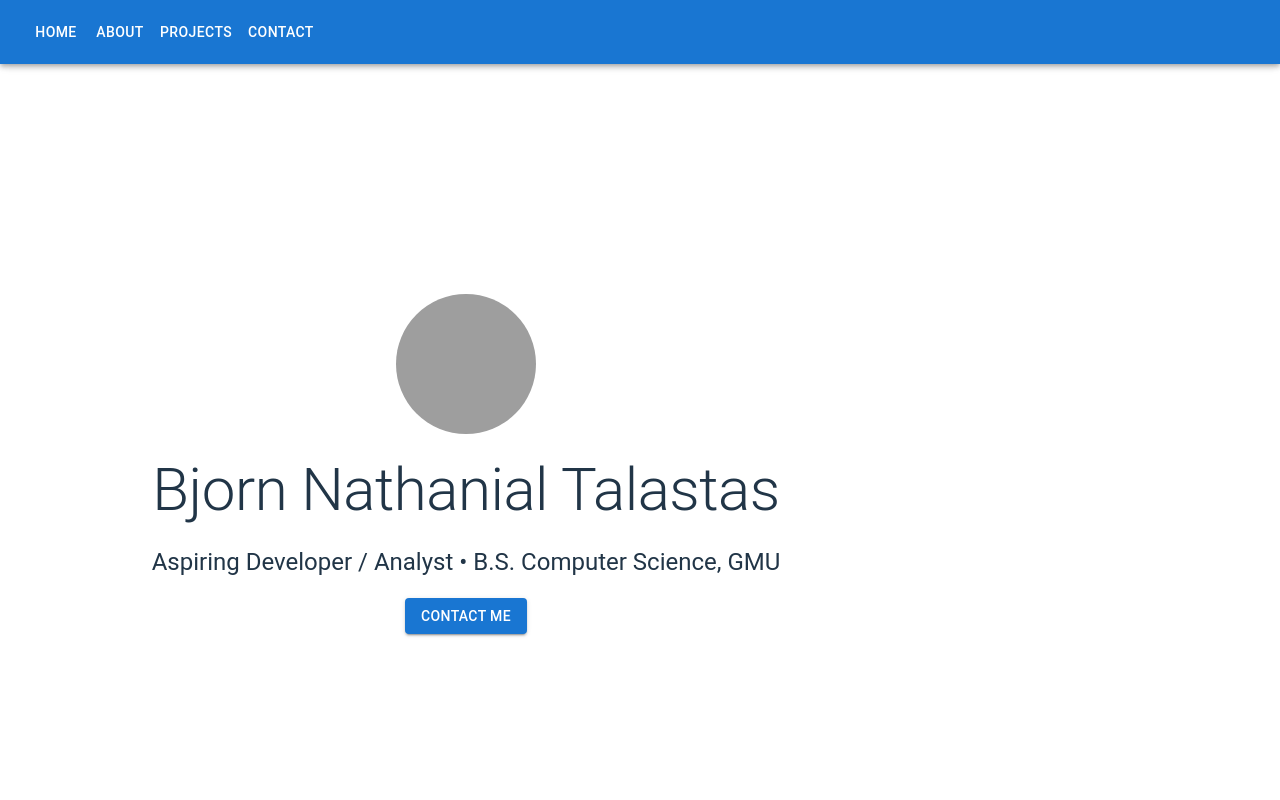
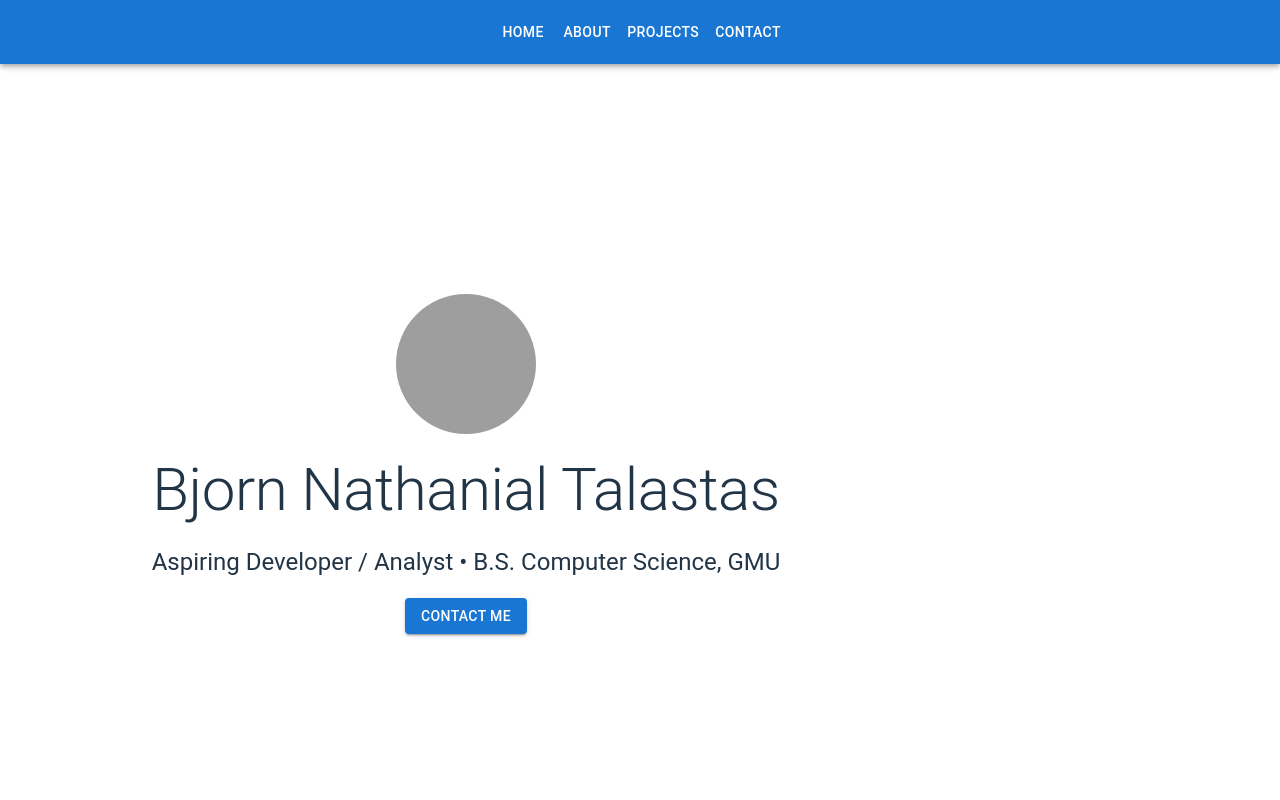
Before and after one commit to btalastas/btal-website-v2, a React (Vite) app: page / in a window 1280 px wide. Shown: the top 800 px of the page. Built offline with nearby package versions, Linux system fonts and the light colour scheme; grey boxes are pictures that could not be loaded.

Commit message:
centered section names

```diff
--- a/src/components/NavBar.jsx
+++ b/src/components/NavBar.jsx
@@ -16,7 +16,12 @@ export default function Navbar() {
 
   return (
     <AppBar position="fixed">
-      <Toolbar>
+      <Toolbar
+        sx={{
+          display: "flex",
+          justifyContent: "center",
+        }}
+      >
         {sections.map((section) => (
           <Button
             key={section.id}
```
